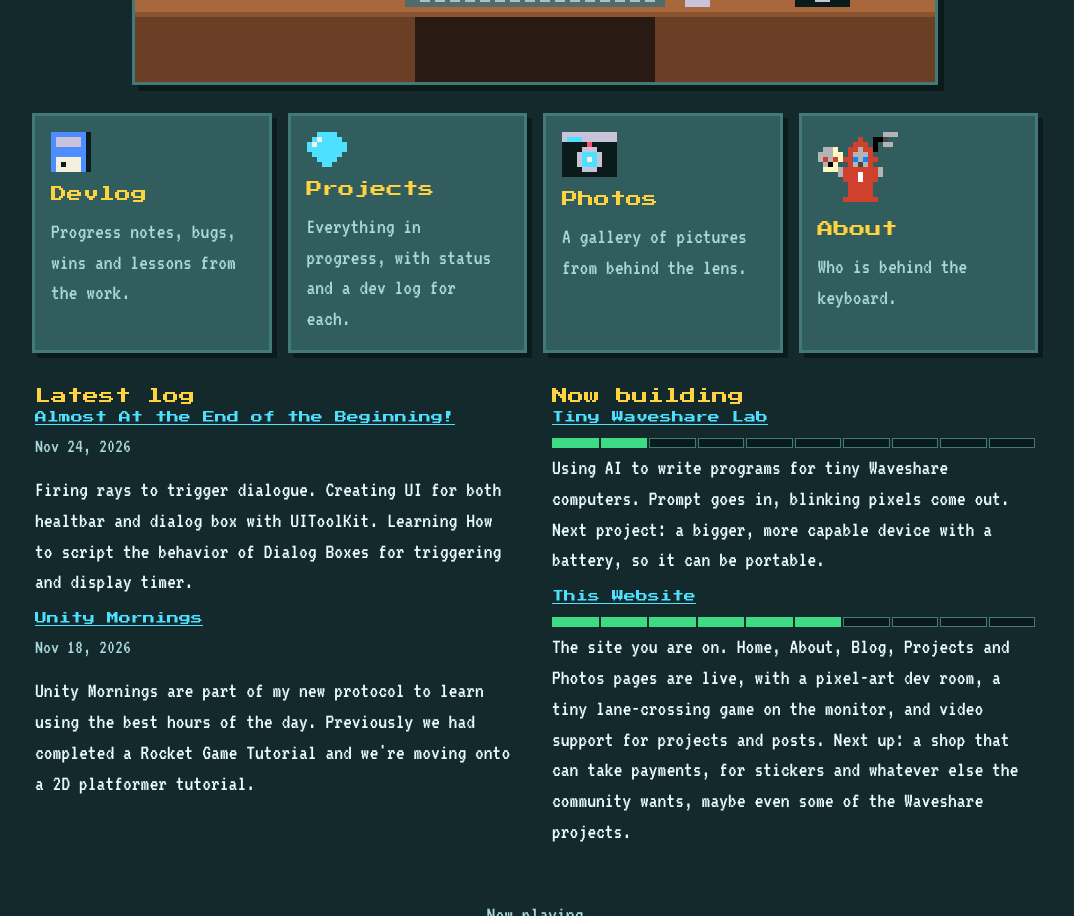
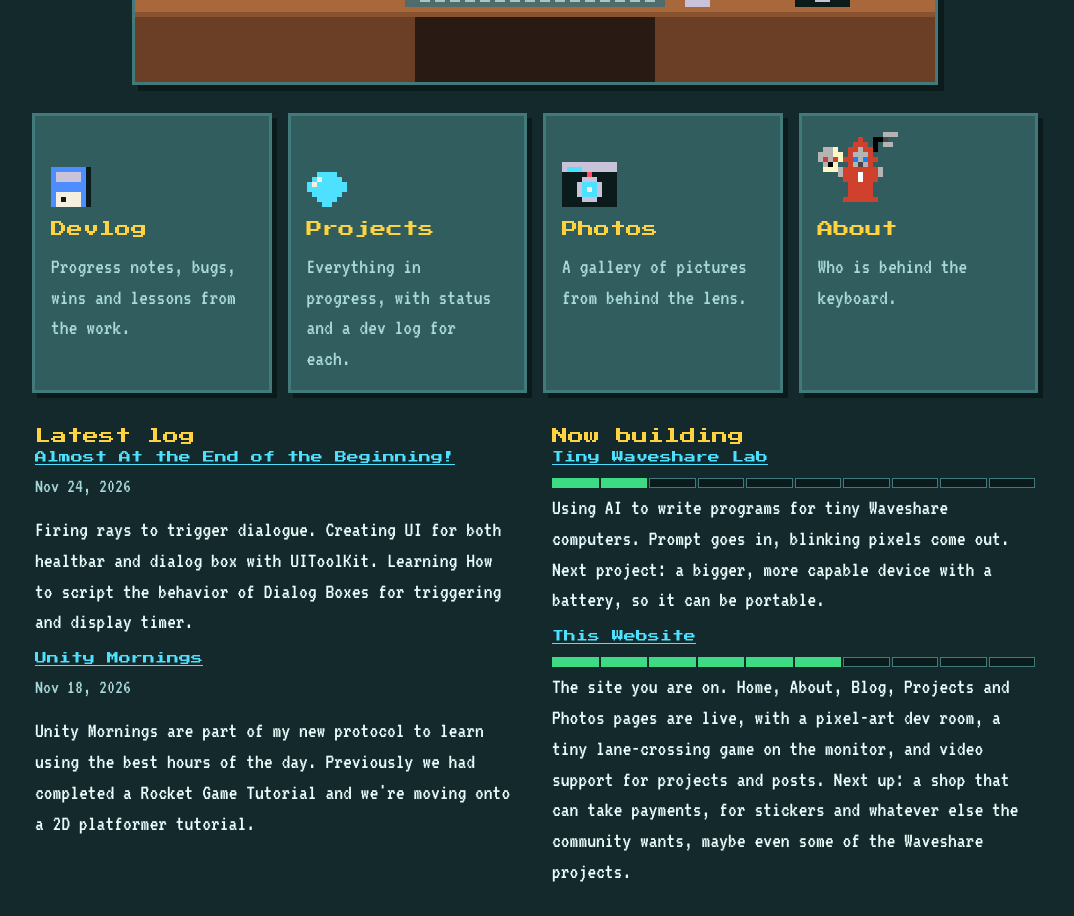
Before and after one commit to ntmonkey/lus-dev-corner, a plain HTML site: page index.html in a window 1280 px wide. Shown: the part 787-1703 px from the top of the page, without its empty margins (105-1179 px from the left). Drawn offline with Linux system fonts and the light colour scheme.

Commit message:
aligned the cards; added lightmeter project

```diff
--- a/data.js
+++ b/data.js
@@ -149,6 +149,22 @@ window.PROJECTS = [
     ]
   },
   {
+    name: "DIY Light Meter",
+    status: "idea",
+    progress: 0,
+    tags: ["hardware", "3D printing", "photography", "ESP32"],
+    blurb: "A handheld light meter for photography, built around an ESP32-based Waveshare board, a light sensor and a battery, in a 3D-printed case. It reads the light and tells me the exposure.",
+    updated: "2026-11-25",
+    links: [],
+    log: [
+      { date: "2026-11-25", note: "Plan: 1) Pick a Waveshare ESP32 board that exposes I2C pins and has a battery connector. 2) Breadboard it with a sensor and print lux to the screen. 3) Add the exposure math and a simple UI. 4) Calibrate against a trusted meter or phone app. 5) Add the battery and sleep mode. 6) Design and print the case, then log the build here." },
+      { date: "2026-11-25", note: "Sensor shortlist: OPT3001 or TSL2591 (wide range, handles bright sun, good accuracy); BH1750 is the cheap way to start but can max out in direct sun. All talk over I2C." },
+      { date: "2026-11-25", note: "The math: EV = log2(lux x ISO / C). With C around 250 for a flat incident sensor, EV at ISO 100 is log2(lux / 2.5). From the EV, show the aperture and shutter speed combos. Features to try: ISO setting, aperture or shutter priority, hold reading, ND filter compensation." },
+      { date: "2026-11-25", note: "Power: single-cell LiPo (500 to 1000 mAh) with the board's charger, and deep sleep between readings so it lasts. Show battery level on screen." },
+      { date: "2026-11-25", note: "3D printing: print a fit-check version in PLA first, then a final in matte black (less stray light), with a thin white translucent diffuser dome over the sensor. Keep the sensor a fixed distance under the dome and block side light." }
+    ]
+  },
+  {
     name: "Untitled Indie Game",
     status: "idea",
     progress: 0,
--- a/style.css
+++ b/style.css
@@ -158,9 +158,12 @@ canvas { image-rendering: pixelated; display: block; }
   margin-bottom: 34px;
 }
 .quest {
-  display: flex;
-  flex-direction: column;
-  gap: 10px;
+  /* subgrid: the icon, title and text rows line up across all four cards */
+  display: grid;
+  grid-row: span 3;
+  grid-template-rows: subgrid;
+  row-gap: 10px;
+  align-content: start;
   min-width: 0;
   padding: 16px;
   background: var(--panel);
@@ -170,6 +173,8 @@ canvas { image-rendering: pixelated; display: block; }
 }
 .quest:hover { box-shadow: 0 0 0 3px var(--amber), 5px 5px 0 3px var(--ink); color: var(--fg); }
 .quest p { color: var(--dim); margin: 0; }
+.quest canvas { justify-self: start; align-self: end; }
+.quest h2 { color: var(--amber); align-self: start; }
 
 .two-col {
   display: grid;
```
